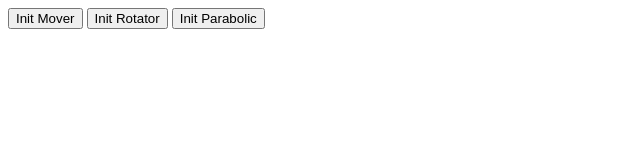
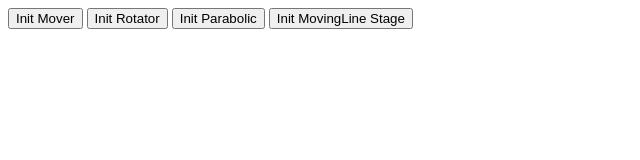
Before and after one commit to Anwesh43/some-js-ui-experiments, a plain HTML site: page index.html in a window 1280 px wide. Shown: the whole page, without its empty margins (0-640 px from the left). Drawn offline with Linux system fonts and the light colour scheme.

Commit message:
adding MovingLineStage in index.html

```diff
--- a/index.html
+++ b/index.html
@@ -2,6 +2,7 @@
 <button id="mover_click" onclick="initMover()">Init Mover</button>
 <button id="rotator_click" onclick="initTouchRotatorStage()">Init Rotator</button>
 <button id="parabolic_path_click" onclick="initParabolicPathStage()">Init Parabolic</button>
+<button id="moving_line_stage_button" onclick="initMovingLineStage()">Init MovingLine Stage</button>
 <script src="TouchDownBallMover.js">
 </script>
 <script src="DimensionController.js">
@@ -12,4 +13,6 @@
 </script>
 <script src="parabolic-path-ball.js">
 </script>
+<script src="MovingLineStage.js">
+</script>
 </body>
```
